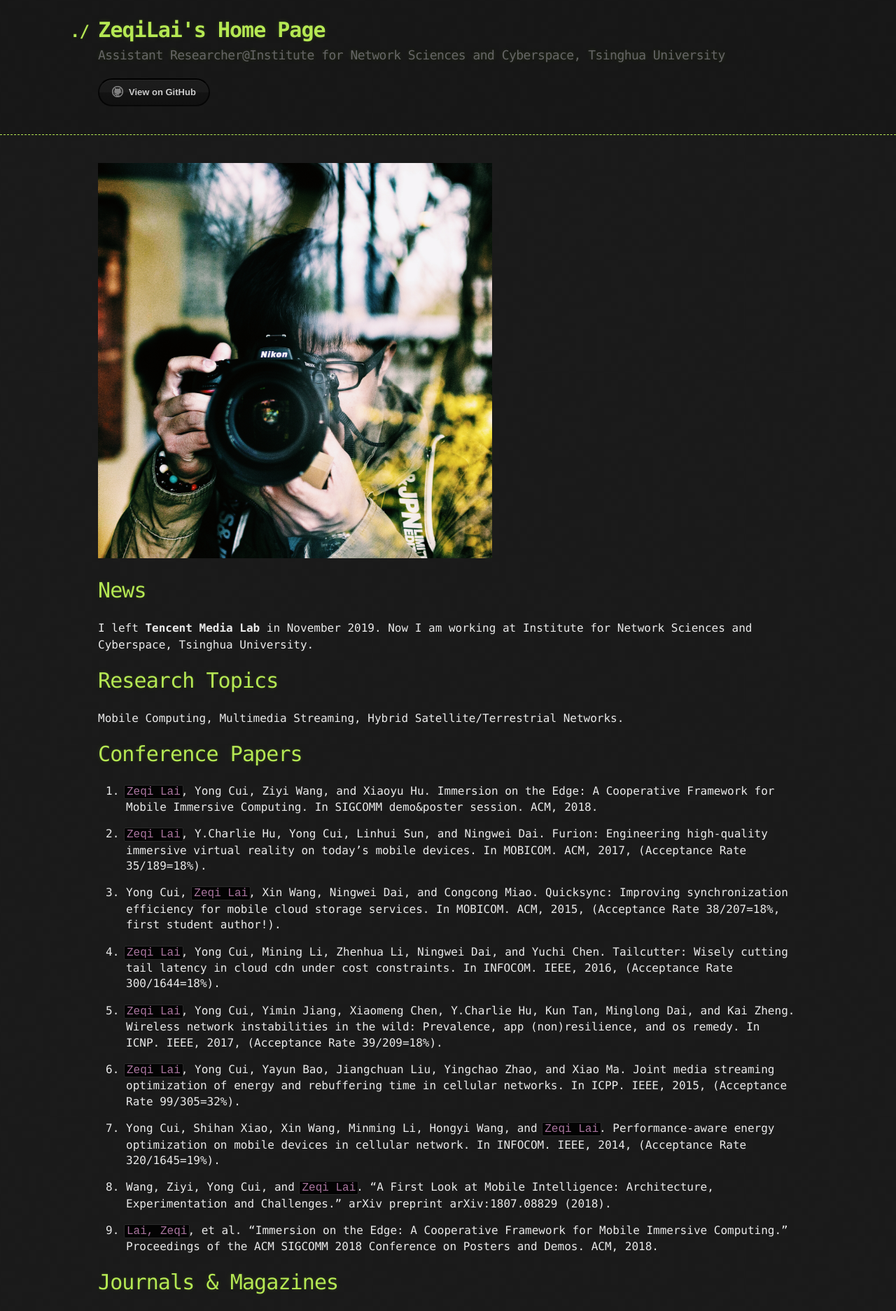
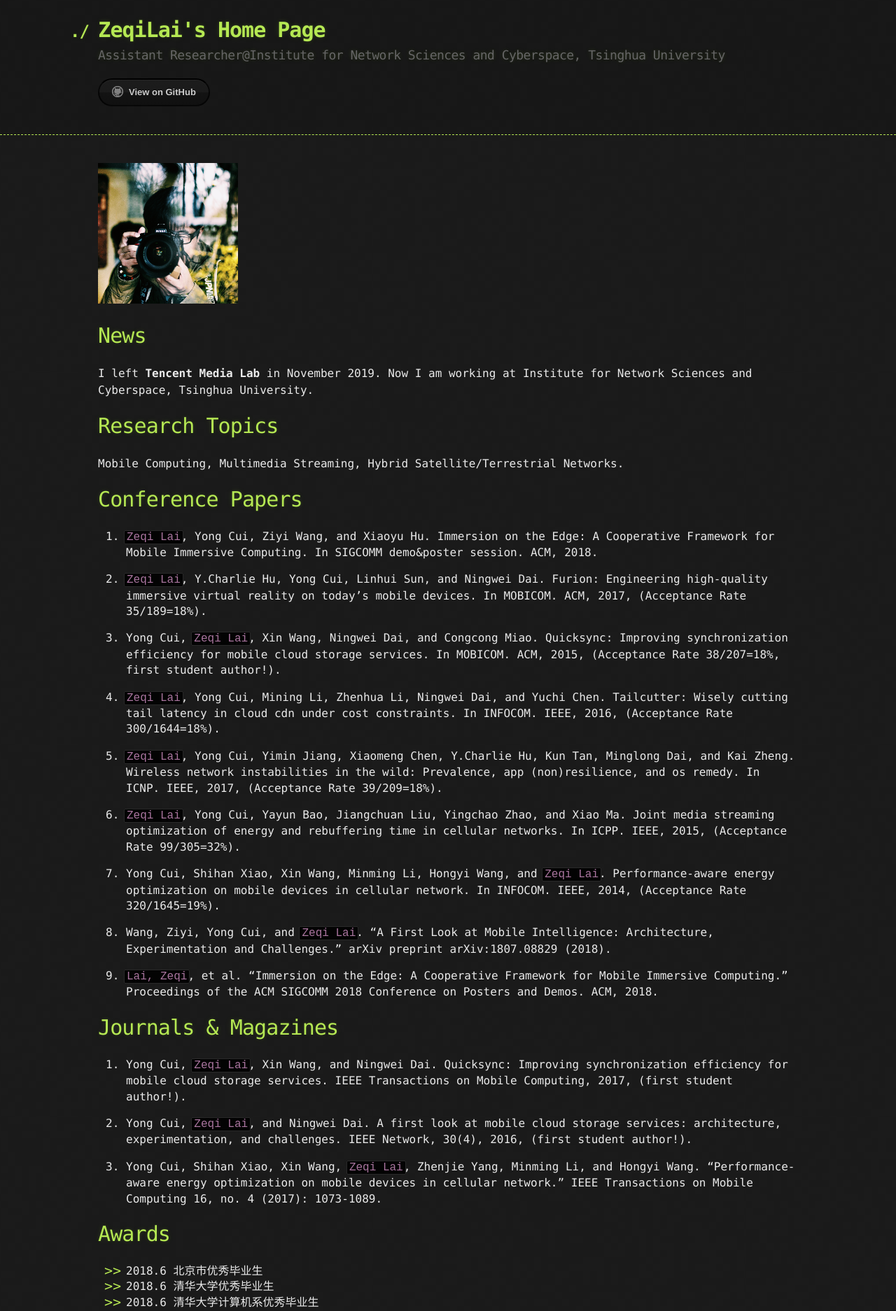
Before and after one commit to lzq8272587/lzq8272587.github.io, a Jekyll site: the page built from index.md, in a window 1280 px wide. Shown: the top 1874 px of the page at 70% size. Built offline with Jekyll 4.4.1, drawn with Linux system fonts in a browser that asks for light colours; our own code applies the rules of GitHub Pages for plain Markdown files.

Commit message:
update index

```diff
--- a/index.md
+++ b/index.md
@@ -1,5 +1,5 @@
 
-![Avatar](./avatar.png)
+![Avatar](./avatar-small.png)
 
 # News
 
```
Also changed, not shown: avatar-small.png (added).
